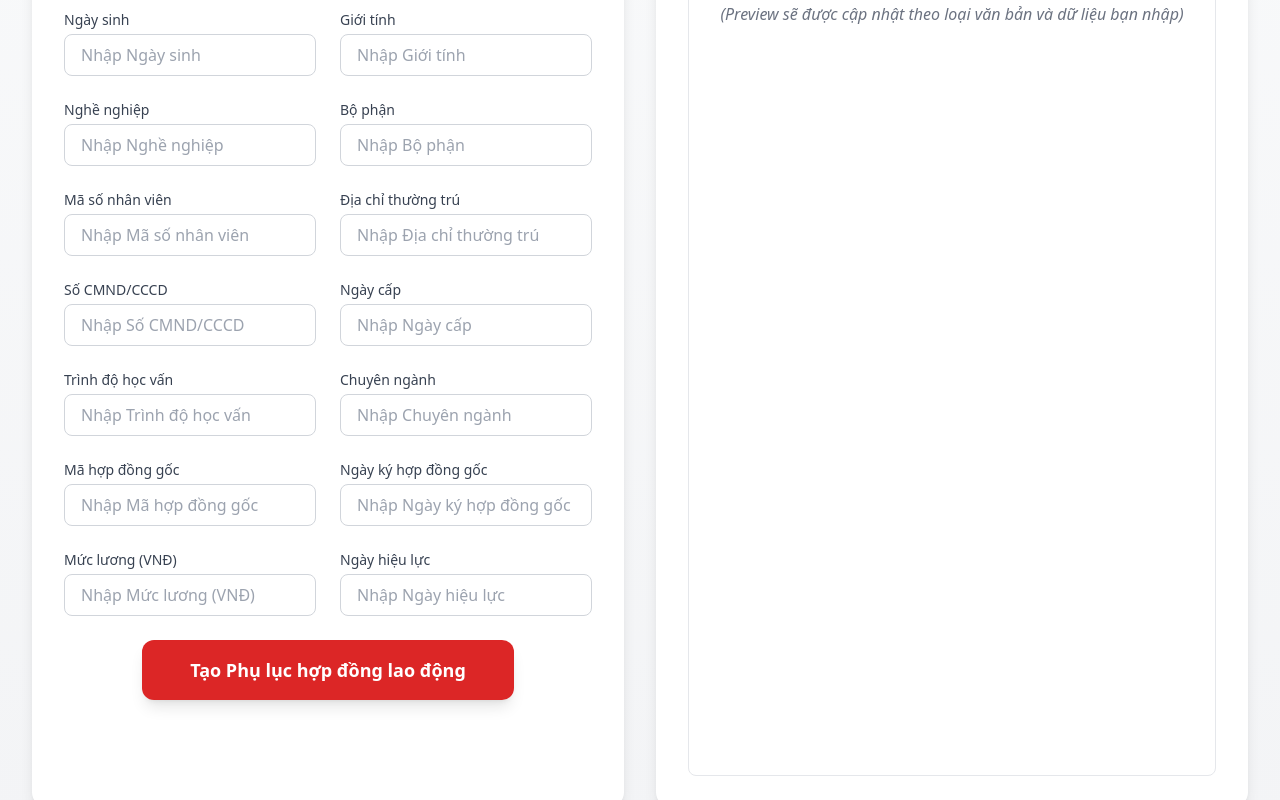
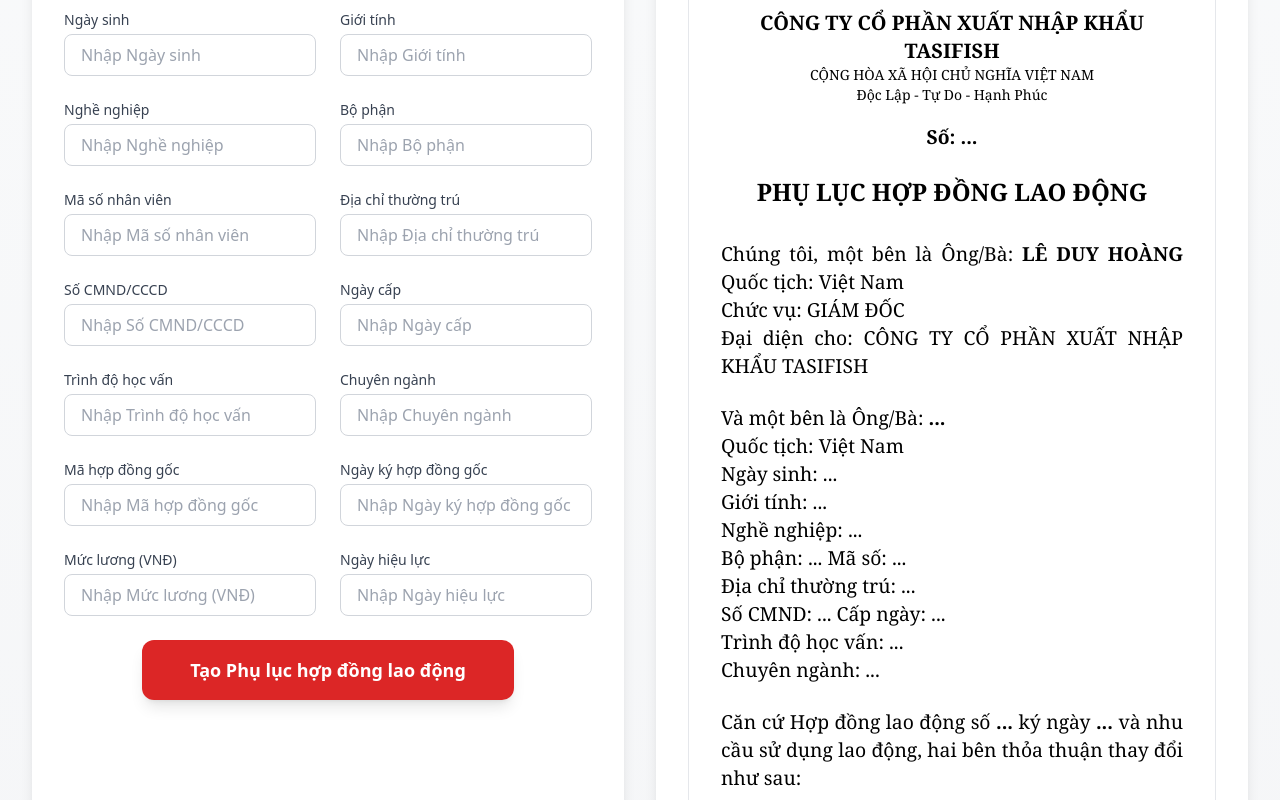
Before and after one commit to thvnn116/document-generator, a Next.js app: page / in a window 1280 px wide. Shown: the part 320-1120 px from the top of the page. Built offline with nearby package versions, Linux system fonts and the light colour scheme.

Commit message:
Update index.js

```diff
--- a/pages/index.js
+++ b/pages/index.js
@@ -11,7 +11,6 @@
   const [selectedType, setSelectedType] = useState(vanbanTypes[0].code);
   const currentType = vanbanTypes.find(t => t.code === selectedType);
 
-  // Tạo schema động
   const schema = z.object(
     currentType.fields.reduce((acc, field) => {
       acc[field] = z.string().min(1, `Vui lòng nhập ${field}`);
@@ -35,7 +34,6 @@
 
   const formData = watch();
 
-  // Reset form khi đổi loại
   useEffect(() => {
     reset(
       currentType.fields.reduce((acc, field) => {
@@ -45,7 +43,6 @@
     );
   }, [selectedType, reset]);
 
-  // Label tiếng Việt đẹp
   const getLabel = (field) => {
     const labels = {
       MS_HDLD: "Mã phụ lục",
@@ -65,7 +62,7 @@
       MUC_LUONG: "Mức lương (VNĐ)",
       NGAY_HL: "Ngày hiệu lực",
 
-      // Fields cho Thư mời nhận việc
+      // Thư mời nhận việc
       DIA_DIEM: "Địa điểm",
       DD: "Ngày",
       MM: "Tháng",
@@ -111,7 +108,6 @@
           Tạo Văn Bản Hành Chính
         </h1>
 
-        {/* Dropdown */}
         <div className="mb-8 flex justify-center">
           <div className="w-full max-w-md">
             <label className="block text-sm font-medium text-gray-700 mb-2">Chọn loại văn bản</label>
@@ -130,7 +126,7 @@
         </div>
 
         <div className="grid grid-cols-1 lg:grid-cols-2 gap-8">
-          {/* Form động */}
+          {/* Form */}
           <div className="bg-white rounded-2xl shadow-lg p-6 md:p-8">
             <form onSubmit={handleSubmit(onCreate)} className="space-y-6">
               <div className="grid grid-cols-1 md:grid-cols-2 gap-6">
@@ -160,15 +156,136 @@
             </form>
           </div>
 
-          {/* Preview */}
+          {/* Preview động theo loại văn bản */}
           <div className="bg-white rounded-2xl shadow-lg p-6 md:p-8">
             <h2 className="text-2xl font-bold text-gray-800 mb-6 text-center">
               Preview {currentType.name}
             </h2>
-            <div className="prose prose-sm md:prose-base max-w-none border border-gray-200 rounded-lg p-6 bg-white min-h-[800px] overflow-auto leading-relaxed">
-              <p className="text-gray-500 italic text-center">
-                (Preview sẽ được cập nhật theo loại văn bản và dữ liệu bạn nhập)
-              </p>
+            <div className="prose prose-sm md:prose-base max-w-none border border-gray-200 rounded-lg p-8 bg-white min-h-[800px] overflow-auto leading-relaxed text-[14.5pt] font-serif">
+              {selectedType === "PLHD" && (
+                <div>
+                  <div className="text-center mb-8">
+                    <h3 className="text-xl font-bold uppercase">CÔNG TY CỔ PHẦN XUẤT NHẬP KHẨU TASIFISH</h3>
+                    <p className="text-sm">CỘNG HÒA XÃ HỘI CHỦ NGHĨA VIỆT NAM</p>
+                    <p className="text-sm">Độc Lập - Tự Do - Hạnh Phúc</p>
+                    <p className="font-bold mt-4">Số: {formData.MS_HDLD || '...'}</p>
+                    <h2 className="text-2xl font-bold mt-6">PHỤ LỤC HỢP ĐỒNG LAO ĐỘNG</h2>
+                  </div>
+
+                  <p className="mb-6 leading-7 text-justify">
+                    Chúng tôi, một bên là Ông/Bà: <strong>LÊ DUY HOÀNG</strong> Quốc tịch: Việt Nam<br />
+                    Chức vụ: GIÁM ĐỐC<br />
+                    Đại diện cho: CÔNG TY CỔ PHẦN XUẤT NHẬP KHẨU TASIFISH
+                  </p>
+
+                  <p className="mb-6 leading-7 text-justify">
+                    Và một bên là Ông/Bà: <strong>{formData.HO_TEN || '...'}</strong><br />
+                    Quốc tịch: Việt Nam<br />
+                    Ngày sinh: {formData.NGAY_SINH || '...'}<br />
+                    Giới tính: {formData.GIOI_TINH || '...'}<br />
+                    Nghề nghiệp: {formData.NGHE_NGHIEP || '...'}<br />
+                    Bộ phận: {formData.BO_PHAN || '...'} Mã số: {formData.MS_NV || '...'}<br />
+                    Địa chỉ thường trú: {formData.DC_THUONG_TRU || '...'}<br />
+                    Số CMND: {formData.SO_CMND || '...'} Cấp ngày: {formData.NGAY_CAP || '...'}<br />
+                    Trình độ học vấn: {formData.HOC_VAN || '...'}<br />
+                    Chuyên ngành: {formData.CHUYEN_NGANH || '...'}
+                  </p>
+
+                  <p className="mb-6 leading-7 text-justify">
+                    Căn cứ Hợp đồng lao động số <strong>{formData.MS_HD || '...'}</strong> ký ngày <strong>{formData.NGAY_KY_HD || '...'}</strong> và nhu cầu sử dụng lao động, hai bên thỏa thuận thay đổi như sau:
+                  </p>
+
+                  <p className="font-bold mb-2">Điều 1. Nội dung thay đổi - bổ sung:</p>
+                  <p className="mb-6 leading-7 text-justify">
+                    Các bên đồng ý thay đổi Hợp đồng lao động số {formData.MS_HD || '...'} như sau:<br />
+                    Khoản 1, Điều 3 [Quyền lợi và nghĩa vụ của người lao động]<br />
+                    - Mức lương chính theo tháng: <strong>{formData.MUC_LUONG || '...'} VNĐ</strong>
+                  </p>
+
+                  <p className="font-bold mb-2">Điều 2. Điều khoản thi hành:</p>
+                  <p className="mb-6 leading-7 text-justify">
+                    Trừ những nội dung thay đổi nêu tại Điều 1, Phụ lục hợp đồng này, các nội dung khác trong hợp đồng lao động số {formData.MS_HD || '...'} không thay đổi.<br />
+                    Phụ lục Hợp đồng lao động này là một phần không tách rời Hợp đồng lao động số {formData.MS_HD || '...'} và được làm thành 02 (hai) bản, các bản có giá trị pháp lý ngang nhau, mỗi bên giữ 01 (một) bản và có hiệu lực từ ngày <strong>{formData.NGAY_HL || '...'}</strong>.
+                  </p>
+
+                  <div className="mt-16 flex justify-between text-center">
+                    <div>
+                      <p className="font-bold">NGƯỜI LAO ĐỘNG</p>
+                      <p>(Ký tên)</p>
+                      <p className="mt-12 font-bold">{formData.HO_TEN || '...'}</p>
+                    </div>
+                    <div>
+                      <p className="font-bold">NGƯỜI SỬ DỤNG LAO ĐỘNG</p>
+                      <p>(Ký tên, đóng dấu)</p>
+                      <p className="mt-12 font-bold">LÊ DUY HOÀNG</p>
+                    </div>
+                  </div>
+                </div>
+              )}
+
+              {selectedType === "TMNV" && (
+                <div>
+                  <div className="text-center mb-8">
+                    <h3 className="text-xl font-bold uppercase">CÔNG TY TNHH TASIFISH</h3>
+                    <h2 className="text-2xl font-bold mt-4">THƯ MỜI NHẬN VIỆC</h2>
+                    <p className="font-bold mt-2">Mã số: {formData.MS_HD || '...'}</p>
+                  </div>
+
+                  <p className="mb-6 text-justify">
+                    {formData.DIA_DIEM || '...'}, ngày {formData.DD || '...'} tháng {formData.MM || '...'} năm {formData.YY || '...'}
+                  </p>
+
+                  <p className="mb-6 text-justify">
+                    Kính gửi Anh/Chị: <strong>{formData.HO_TEN || '...'}</strong><br />
+                    Ngày tháng năm sinh: {formData.NGAY_SINH || '...'}<br />
+                    Số điện thoại: {formData.DIEN_THOAI || '...'}<br />
+                    Địa chỉ thường trú: {formData.DC_THUONG_TRU || '...'}
+                  </p>
+
+                  <p className="mb-6 text-justify">
+                    Công Ty TNHH TASIFISH chân thành cảm ơn Anh/Chị đã quan tâm đến nhu cầu tuyển dụng và dành thời gian tiếp xúc, trao đổi với chúng tôi trong thời gian qua. Theo kết quả cuộc phỏng vấn, Công ty chúng tôi trân trọng mời Anh/Chị về cộng tác với các nội dung thỏa thuận cơ bản sau:
+                  </p>
+
+                  <p className="mb-4 text-justify">
+                    1. Vị trí công việc: <strong>{formData.VI_TRI_CV || '...'}</strong><br />
+                    2. Địa điểm làm việc: <strong>{formData.DC_CTY || '...'}</strong><br />
+                    3. Chế độ làm việc: Toàn thời gian<br />
+                    4. Thời gian làm việc: Sáng 07h00 đến 11h00; Chiều 13h00 đến 17h00<br />
+                    5. Ngày nhận việc: <strong>{formData.NGAY_NHAN_VIEC || '...'}</strong>
+                  </p>
+
+                  <p className="mb-6 text-justify">
+                    • Tổng lương chính thức: <strong>{formData.MUC_LUONG || '...'} VNĐ</strong><br />
+                    • Mức lương chưa bao gồm công tác phí theo thực tế phát sinh.<br />
+                    • Thử việc {formData.TG_THUVIEC || '...'} tháng nhận {formData.PT_LUONG || '...'}% mức lương chính thức, sau đó sẽ có đánh giá thử việc từ Ban Giám đốc.
+                  </p>
+
+                  <p className="mb-6 text-justify">
+                    6. Trách nhiệm và quyền hạn chính: Theo mô tả công việc <strong>{formData.VI_TRI_CV || '...'}</strong>
+                  </p>
+
+                  <p className="mb-8 text-justify">
+                    Chúng tôi hân hạnh chào đón Anh/Chị làm việc tại công ty và mong nhận được phản hồi từ Anh/Chị khi nhận được thư này.
+                  </p>
+
+                  <div className="mt-12 text-center">
+                    <p className="font-bold">Trân trọng.</p>
+                  </div>
+
+                  <div className="mt-16 flex justify-between text-center">
+                    <div>
+                      <p className="font-bold">NGƯỜI LAO ĐỘNG</p>
+                      <p>(Ký tên)</p>
+                      <p className="mt-12 font-bold">{formData.HO_TEN || '...'}</p>
+                    </div>
+                    <div>
+                      <p className="font-bold">CÔNG TY TNHH TASIFISH</p>
+                      <p>GIÁM ĐỐC</p>
+                      <p className="mt-12 font-bold">LÊ DUY HOÀNG</p>
+                    </div>
+                  </div>
+                </div>
+              )}
             </div>
           </div>
         </div>
```
